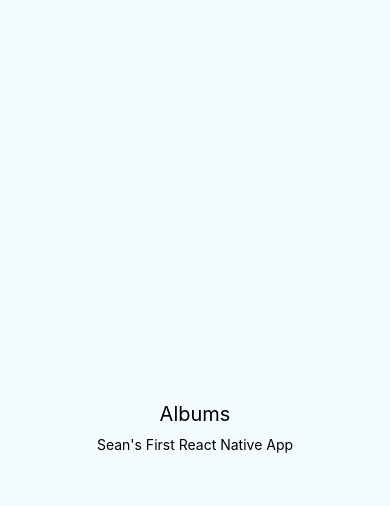
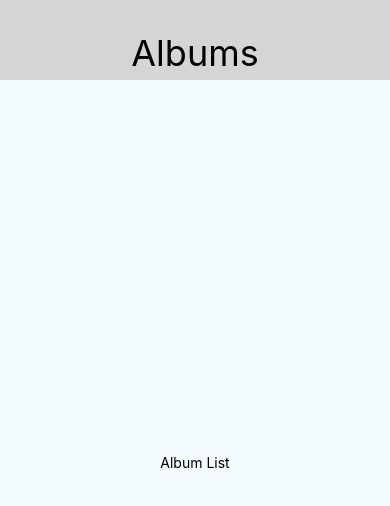
Before and after one commit to seanddallen/React-Native-Albums, a React Native app: screen / in a window 390 px wide. Shown: the top 506 px of the page. Built offline with nearby package versions, Linux system fonts and the light colour scheme.

Commit message:
started AlbumList component

```diff
--- a/App.js
+++ b/App.js
@@ -1,13 +1,17 @@
 import React, { Component } from 'react';
 import { StyleSheet, Text, View } from 'react-native';
+import Header from './src/components/Header';
+import AlbumList from './src/components/AlbumList';
 
 export default class App extends Component {
   render() {
     return (
-      <View style={styles.container}>
-        <Text style={styles.welcome}>Albums</Text>
-        <Text style={styles.instructions}>Sean's First React Native App</Text>
-      </View>
+      <React.Fragment>
+        <Header headerText={'Albums'} />
+        <View style={styles.container}>
+          <AlbumList />
+        </View>
+      </React.Fragment>
     );
   }
 }
--- /dev/null
+++ b/src/components/AlbumList.js
@@ -0,0 +1,14 @@
+/* eslint-disable eol-last */
+/* eslint-disable arrow-body-style */
+import React from 'react';
+import { Text, View } from 'react-native';
+
+const AlbumList = () => {
+    return (
+        <View>
+            <Text>Album List</Text>
+        </View>
+    );
+};
+
+export default AlbumList;
--- a/src/components/Header.js
+++ b/src/components/Header.js
@@ -1,11 +1,37 @@
+/* eslint-disable no-unused-vars */
 /* eslint-disable no-multiple-empty-lines */
 /* eslint-disable semi */
 /* eslint-disable arrow-body-style */
 import React from 'react';
-import { Text } from 'react-native';
+import { Text, View } from 'react-native';
 
-const Header = () => {
-    return <Text>Albums</Text>
+const Header = (props) => {
+    const { textStyle, viewStyle } = styles;
+
+    return (
+        <View style={viewStyle}>
+            <Text style={textStyle}>{props.headerText}</Text>
+        </View>
+    )
 };
 
+const styles = {
+    textStyle: {
+        fontSize: 36
+    },
+    viewStyle: {
+        backgroundColor: '#d5d5d5',
+        width: '100%',
+        justifyContent: 'center',
+        alignItems: 'center',
+        height: 80,
+        paddingTop: 25,
+        elevation: 2,
+        position: 'relative',
+        // shadowColor: '#000',
+        // shadowOpacity: 0.2,
+        // shadowOffset: { width: 0, height: 100 }
+    }
+}
+
 export default Header;
```
